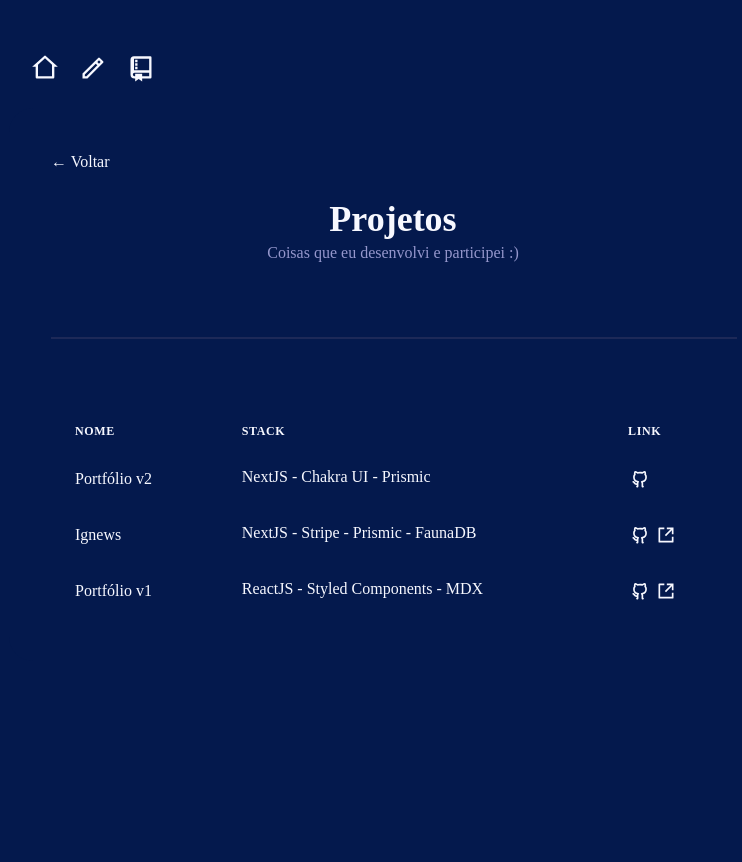
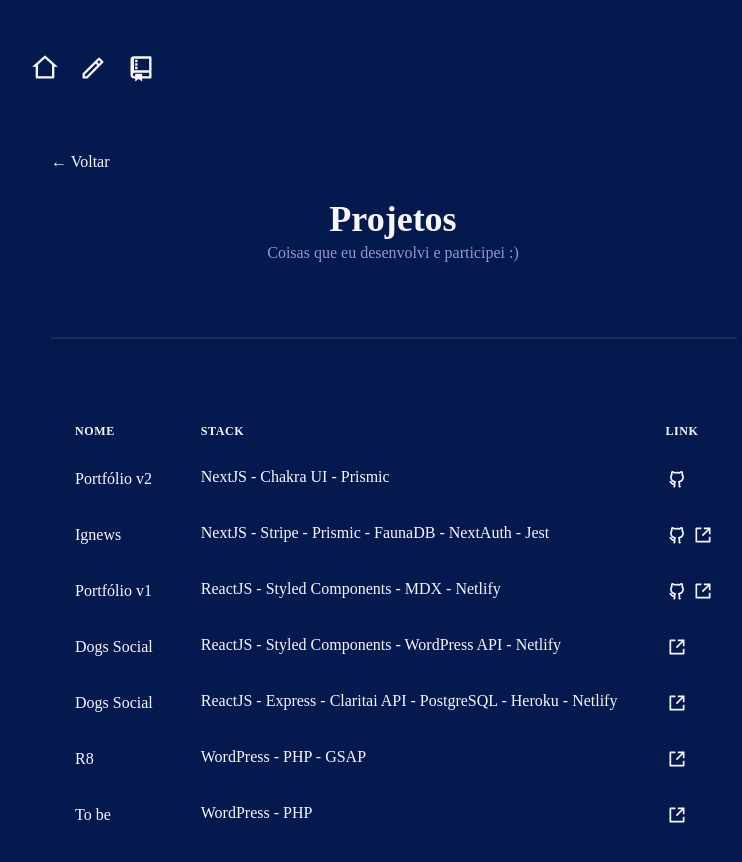
Before and after one commit to daniilomello/daniilodev-v2, a Next.js app: page /projects in a window 1280 px wide. Shown: the top 862 px of the page, without its empty margins (247-989 px from the left). Before the commit the page ends 800 px from the top, so only its background shows below. Built offline with nearby package versions, Linux system fonts and the light colour scheme; a web font is replaced by a local one.

Commit message:
feat: update projects list

```diff
--- a/src/data/projects.js
+++ b/src/data/projects.js
@@ -14,7 +14,7 @@ export const projects = [
   },
   {
     name: 'Ignews',
-    tags: 'NextJS - Stripe - Prismic - FaunaDB',
+    tags: 'NextJS - Stripe - Prismic - FaunaDB - NextAuth - Jest',
     description: 'Web app para exibir notícias apenas para assinantes mensais.',
     live: 'https://ignews.daniilo.dev/',
     github: 'https://github.com/daniilomello/ignews-ts',
@@ -27,9 +27,9 @@ export const projects = [
   },
   {
     name: 'Portfólio v1',
-    tags: 'ReactJS - Styled Components - MDX',
+    tags: 'ReactJS - Styled Components - MDX - Netlify',
     description: 'Site pessoal para exibir meus projetos e conteúdos.',
-    live: 'https://daniilo.dev/',
+    live: 'https://v1.daniilo.dev/',
     github: 'https://github.com/daniilomello/daniilomello-website',
     figma: '/',
     loom: '/',
@@ -38,4 +38,56 @@ export const projects = [
     asFigma: false,
     asLoom: false,
   },
+  {
+    name: 'Dogs Social',
+    tags: 'ReactJS - Styled Components - WordPress API - Netlify',
+    description: 'Rede social para pets e donos de pet.',
+    live: 'https://dogs.daniilo.dev/',
+    github: '/',
+    figma: '/',
+    loom: '/',
+    asLive: true,
+    asGithub: false,
+    asFigma: false,
+    asLoom: false,
+  },
+  {
+    name: 'Dogs Social',
+    tags: 'ReactJS - Express - Claritai API - PostgreSQL - Heroku - Netlify',
+    description: 'Web App que identifica pessoas em fotos.',
+    live: 'https://smartbrain.daniilo.dev/',
+    github: '/',
+    figma: '/',
+    loom: '/',
+    asLive: true,
+    asGithub: false,
+    asFigma: false,
+    asLoom: false,
+  },
+  {
+    name: 'R8',
+    tags: 'WordPress - PHP - GSAP',
+    description: 'Site Instituncional.',
+    live: 'https://agenciar8.com.br/',
+    github: '/',
+    figma: '/',
+    loom: '/',
+    asLive: true,
+    asGithub: false,
+    asFigma: false,
+    asLoom: false,
+  },
+  {
+    name: 'To be',
+    tags: 'WordPress - PHP',
+    description: 'Site Instituncional.',
+    live: 'https://tobe.ppg.br/',
+    github: '/',
+    figma: '/',
+    loom: '/',
+    asLive: true,
+    asGithub: false,
+    asFigma: false,
+    asLoom: false,
+  },
 ];
```
